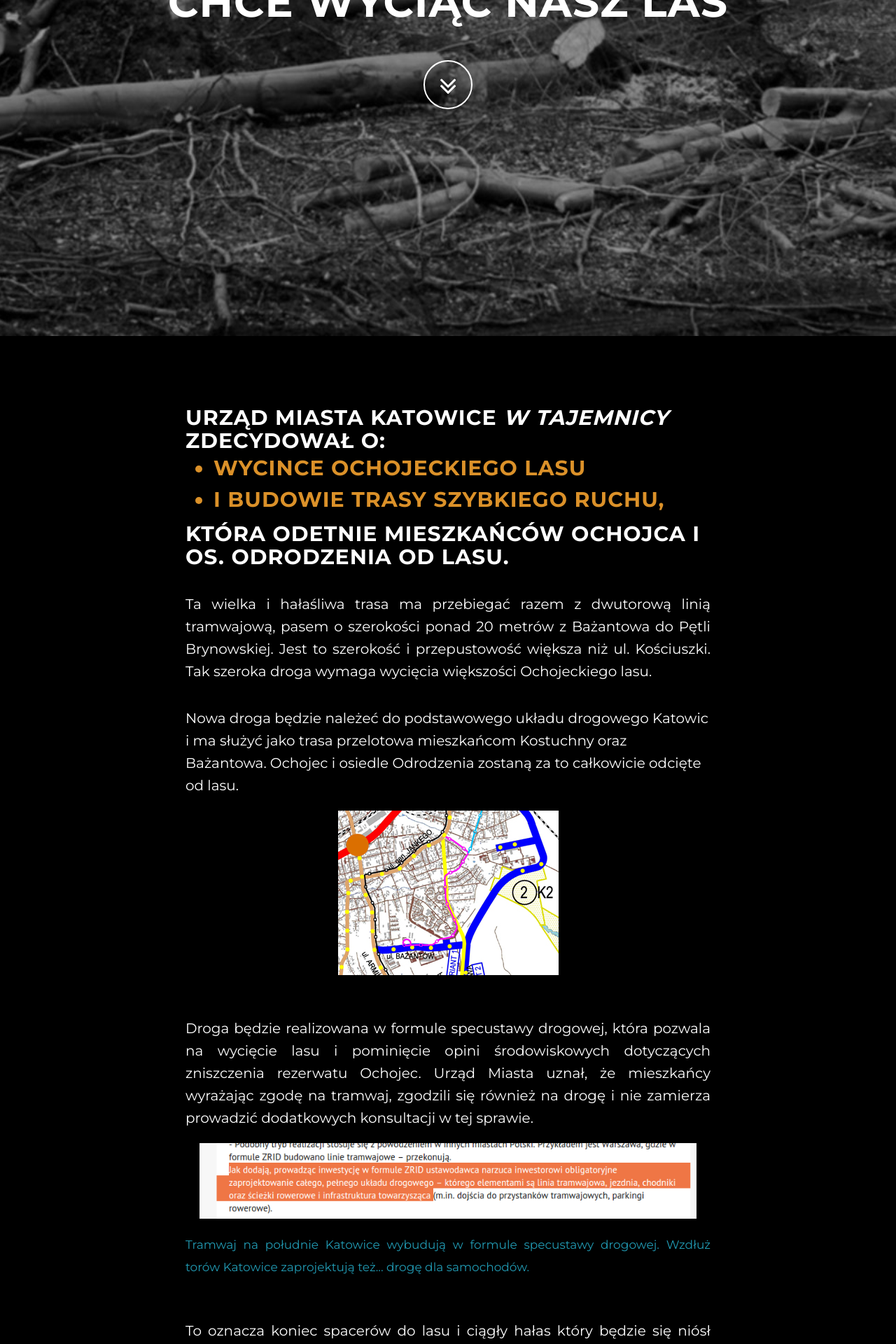
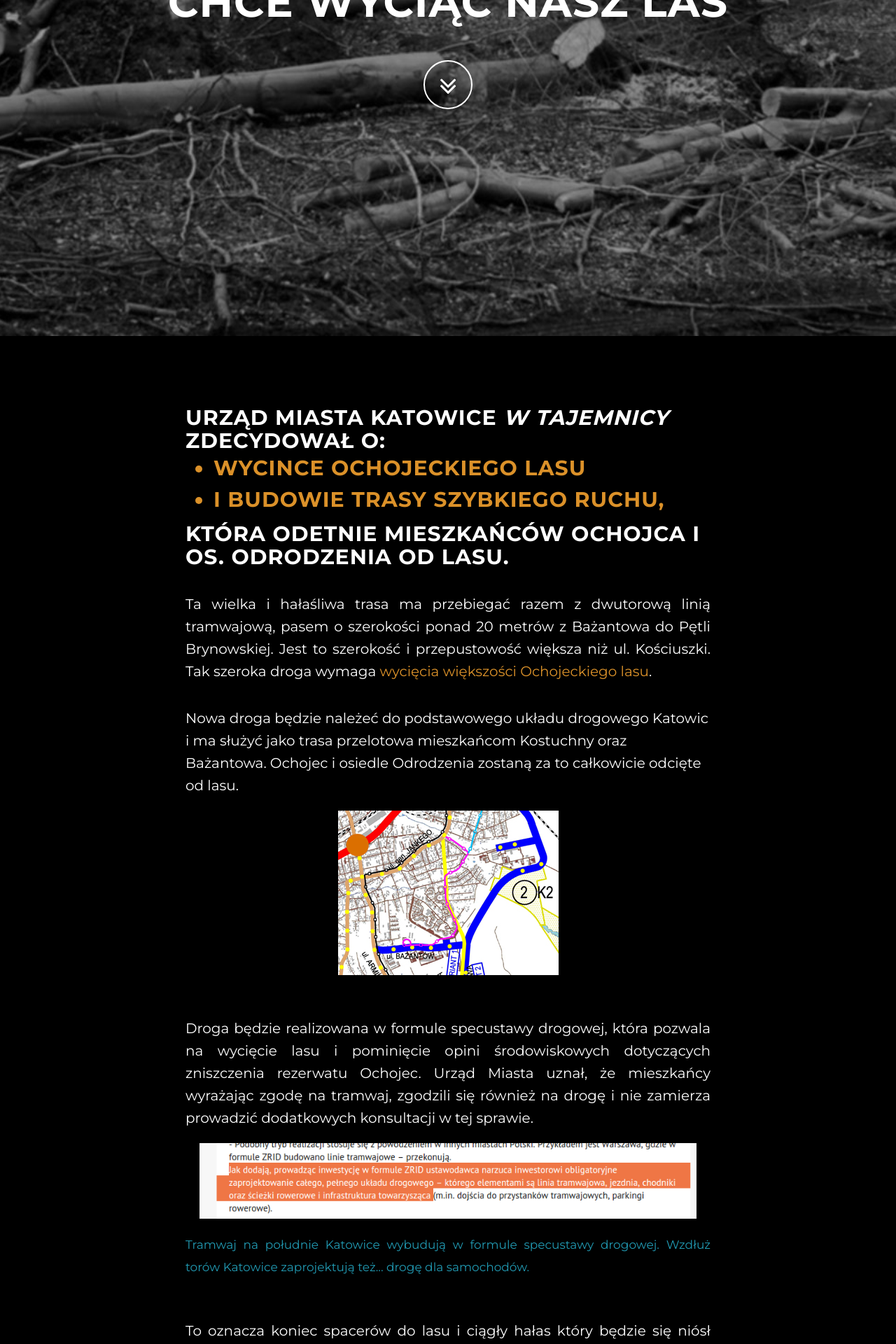
Before and after one commit to naszlas-katowice/naszlas.katowice.pl, a Jekyll site: the page built from index.html, in a window 1280 px wide. Shown: the part 420-2340 px from the top of the page at 70% size. Built offline with Jekyll 4.4.1, drawn with Linux system fonts in a browser that asks for light colours.

Commit message:
Update index.html

```diff
--- a/index.html
+++ b/index.html
@@ -31,7 +31,7 @@ layout: default
         </ul>
       która odetnie mieszkańców Ochojca i os. Odrodzenia od lasu.</h2>
       <p style="text-align:justify;">
-        Ta wielka i hałaśliwa trasa ma przebiegać razem z dwutorową linią tramwajową, pasem o szerokości ponad 20 metrów z Bażantowa do Pętli Brynowskiej. Jest to szerokość i przepustowość większa niż ul. Kościuszki. Tak szeroka droga wymaga <span style="orange">wycięcia większości Ochojeckiego lasu</span>.
+        Ta wielka i hałaśliwa trasa ma przebiegać razem z dwutorową linią tramwajową, pasem o szerokości ponad 20 metrów z Bażantowa do Pętli Brynowskiej. Jest to szerokość i przepustowość większa niż ul. Kościuszki. Tak szeroka droga wymaga <span class="orange">wycięcia większości Ochojeckiego lasu</span>.
         </p>
       <p>
         Nowa droga będzie należeć do podstawowego układu drogowego Katowic i ma służyć jako trasa przelotowa mieszkańcom Kostuchny oraz Bażantowa. Ochojec i osiedle Odrodzenia zostaną za to całkowicie odcięte od lasu.
```
